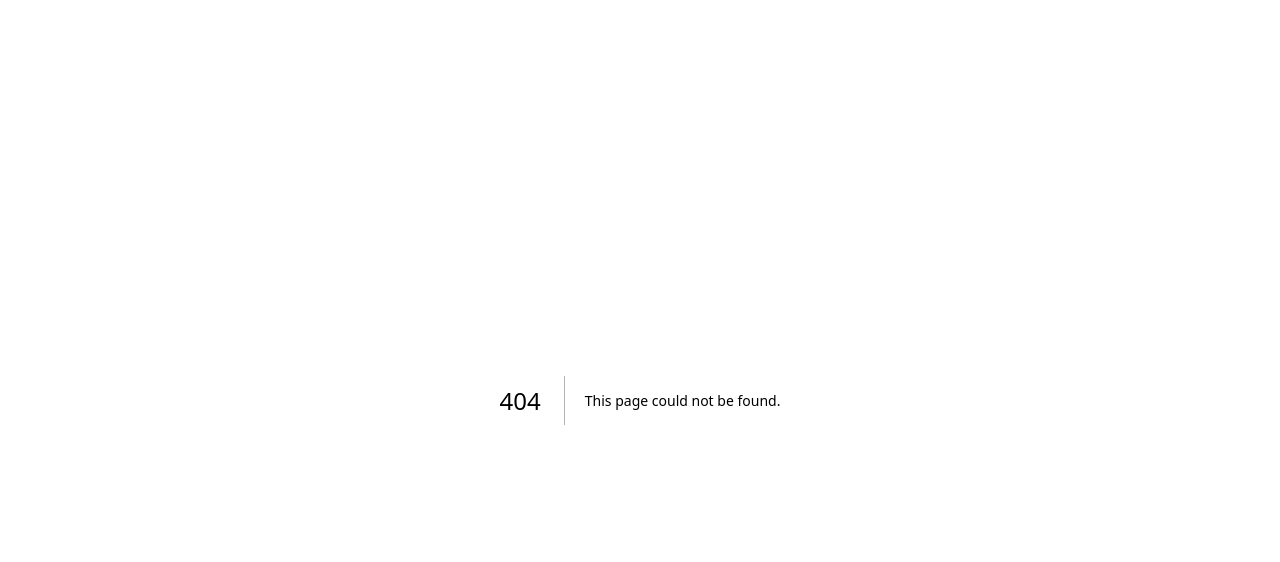
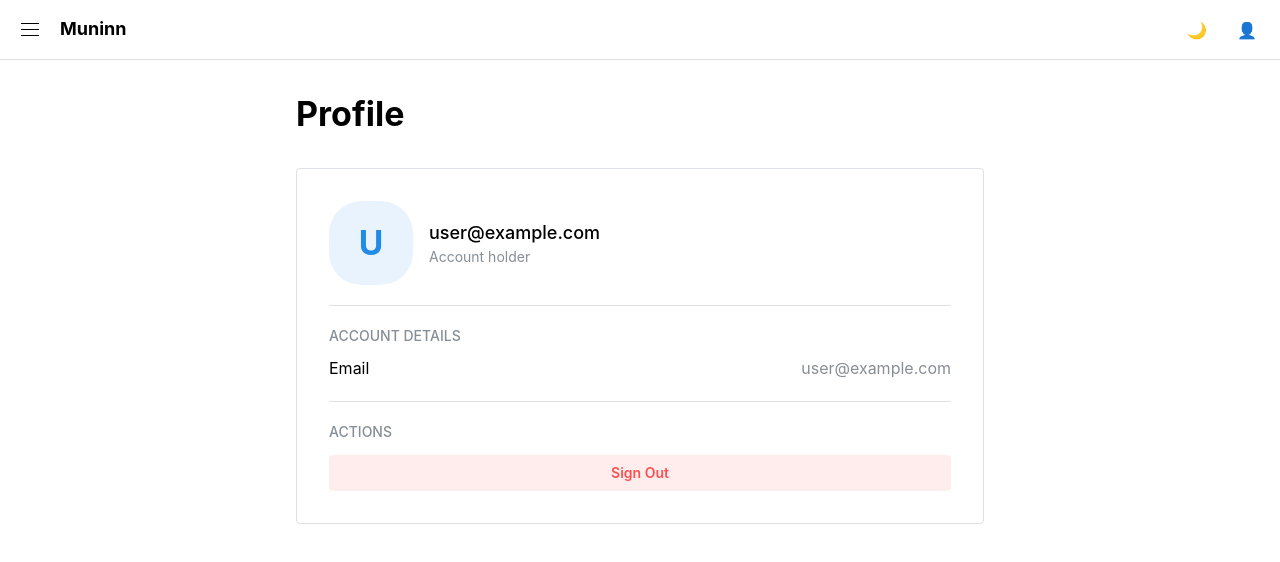
Before and after one commit to Coze327/muninn, a Next.js app: page /profile in a window 1280 px wide. Before the commit this address had no page. Shown: the top 562 px of the page. Built offline with nearby package versions, Linux system fonts and the light colour scheme; no server answers; sample sign-in values are in the browser's storage.

Commit message:
added navbar

```diff
--- a/src/app/layout.tsx
+++ b/src/app/layout.tsx
@@ -1,6 +1,7 @@
 import type { Metadata } from "next";
 import { ColorSchemeScript, MantineProvider } from "@mantine/core";
 import { Notifications } from "@mantine/notifications";
+import { Providers } from "@/components/providers/Providers";
 
 // Styles
 import "@mantine/core/styles.css";
@@ -23,6 +24,7 @@ export default function RootLayout({
         <ColorSchemeScript />
       </head>
       <body>
+        <Providers>
           <MantineProvider>
             <Notifications
               position="top-center"
@@ -36,6 +38,7 @@ export default function RootLayout({
             />
             {children}
           </MantineProvider>
+        </Providers>
       </body>
     </html>
   );
--- /dev/null
+++ b/src/app/profile/page.tsx
@@ -0,0 +1,105 @@
+'use client';
+
+import { useSession, signOut } from 'next-auth/react';
+import { useRouter } from 'next/navigation';
+import {
+  Container,
+  Title,
+  Text,
+  Card,
+  Stack,
+  Button,
+  Group,
+  Loader,
+  Center,
+  Avatar,
+  Divider,
+} from '@mantine/core';
+import { AppShellLayout } from '@/components/layout/AppShellLayout';
+
+export default function ProfilePage() {
+  const { data: session, status } = useSession();
+  const router = useRouter();
+
+  const handleSignOut = async () => {
+    await signOut({ redirect: false });
+    router.push('/login');
+  };
+
+  if (status === 'loading') {
+    return (
+      <AppShellLayout sidebarTitle="Profile">
+        <Center h="calc(100vh - 60px)">
+          <Loader size="lg" />
+        </Center>
+      </AppShellLayout>
+    );
+  }
+
+  if (!session?.user) {
+    router.push('/login');
+    return null;
+  }
+
+  const userEmail = session.user.email || 'Unknown';
+  const userInitial = userEmail.charAt(0).toUpperCase();
+
+  return (
+    <AppShellLayout sidebarTitle="Profile" sidebarSubtitle="Manage your account">
+      <Container size="sm" py="xl">
+        <Title order={1} mb="xl">
+          Profile
+        </Title>
+
+        <Card withBorder p="xl">
+          <Stack gap="lg">
+            {/* Avatar and basic info */}
+            <Group>
+              <Avatar size="xl" radius="xl" color="blue">
+                {userInitial}
+              </Avatar>
+              <div>
+                <Text size="lg" fw={500}>
+                  {userEmail}
+                </Text>
+                <Text size="sm" c="dimmed">
+                  Account holder
+                </Text>
+              </div>
+            </Group>
+
+            <Divider />
+
+            {/* Account details */}
+            <Stack gap="xs">
+              <Text size="sm" fw={500} c="dimmed" tt="uppercase">
+                Account Details
+              </Text>
+              <Group justify="space-between">
+                <Text>Email</Text>
+                <Text c="dimmed">{userEmail}</Text>
+              </Group>
+            </Stack>
+
+            <Divider />
+
+            {/* Actions */}
+            <Stack gap="sm">
+              <Text size="sm" fw={500} c="dimmed" tt="uppercase">
+                Actions
+              </Text>
+              <Button
+                variant="light"
+                color="red"
+                onClick={handleSignOut}
+                fullWidth
+              >
+                Sign Out
+              </Button>
+            </Stack>
+          </Stack>
+        </Card>
+      </Container>
+    </AppShellLayout>
+  );
+}
--- /dev/null
+++ b/src/components/layout/AppShellLayout.tsx
@@ -0,0 +1,181 @@
+'use client';
+
+import { ReactNode, useState, useEffect } from 'react';
+import { useRouter, usePathname } from 'next/navigation';
+import {
+  AppShell,
+  Burger,
+  Group,
+  Text,
+  ActionIcon,
+  NavLink,
+  Stack,
+  useMantineColorScheme,
+} from '@mantine/core';
+import { useDisclosure } from '@mantine/hooks';
+
+type NavItem = {
+  label: string;
+  icon: string;
+  href?: string;
+  onClick?: () => void;
+};
+
+type AppShellLayoutProps = {
+  children: ReactNode;
+  /** Title shown in sidebar header */
+  sidebarTitle?: string;
+  /** Subtitle shown below sidebar title */
+  sidebarSubtitle?: string;
+  /** Custom navigation items (defaults provided if not specified) */
+  navItems?: NavItem[];
+  /** Extra content to show in the header center */
+  headerCenter?: ReactNode;
+  /** Extra content to show in the header right (before theme toggle) */
+  headerRight?: ReactNode;
+};
+
+export function AppShellLayout({
+  children,
+  sidebarTitle,
+  sidebarSubtitle,
+  navItems,
+  headerCenter,
+  headerRight,
+}: AppShellLayoutProps) {
+  const router = useRouter();
+  const pathname = usePathname();
+  const [navOpened, { toggle: toggleNav, close: closeNav }] = useDisclosure(false);
+  const { colorScheme, toggleColorScheme } = useMantineColorScheme();
+  const [mounted, setMounted] = useState(false);
+
+  // Avoid hydration mismatch by only rendering color scheme icon after mount
+  useEffect(() => {
+    setMounted(true);
+  }, []);
+
+  // Default navigation items
+  const defaultNavItems: NavItem[] = [
+    {
+      label: 'All Campaigns',
+      icon: '📋',
+      href: '/campaigns',
+    },
+    {
+      label: 'Profile',
+      icon: '👤',
+      href: '/profile',
+    },
+    {
+      label: 'Settings',
+      icon: '⚙️',
+      onClick: () => closeNav(),
+    },
+    {
+      label: 'Help',
+      icon: '❓',
+      onClick: () => closeNav(),
+    },
+  ];
+
+  const navigationItems = navItems || defaultNavItems;
+
+  const handleNavClick = (item: NavItem) => {
+    closeNav();
+    if (item.href) {
+      router.push(item.href);
+    } else if (item.onClick) {
+      item.onClick();
+    }
+  };
+
+  return (
+    <AppShell
+      header={{ height: 60 }}
+      navbar={{
+        width: 250,
+        breakpoint: 'sm',
+        collapsed: { desktop: !navOpened, mobile: !navOpened },
+      }}
+      padding={0}
+    >
+      {/* Header */}
+      <AppShell.Header>
+        <Group h="100%" px="md" justify="space-between">
+          <Group>
+            <Burger opened={navOpened} onClick={toggleNav} size="sm" />
+            <Text
+              fw={700}
+              size="lg"
+              style={{ cursor: 'pointer' }}
+              onClick={() => router.push('/campaigns')}
+            >
+              Muninn
+            </Text>
+          </Group>
+
+          {headerCenter && (
+            <Group style={{ flex: 1 }} justify="center">
+              {headerCenter}
+            </Group>
+          )}
+
+          <Group gap="md">
+            {headerRight}
+            <ActionIcon
+              variant="subtle"
+              onClick={() => toggleColorScheme()}
+              size="lg"
+              title="Toggle color scheme"
+            >
+              {mounted ? (colorScheme === 'dark' ? '☀️' : '🌙') : '🌙'}
+            </ActionIcon>
+            <ActionIcon
+              variant="subtle"
+              onClick={() => router.push('/profile')}
+              size="lg"
+              title="Profile"
+            >
+              👤
+            </ActionIcon>
+          </Group>
+        </Group>
+      </AppShell.Header>
+
+      {/* Navigation Sidebar */}
+      <AppShell.Navbar p="md">
+        {(sidebarTitle || sidebarSubtitle) && (
+          <Stack gap="xs" mb="xl">
+            {sidebarTitle && (
+              <Text size="lg" fw={500}>
+                {sidebarTitle}
+              </Text>
+            )}
+            {sidebarSubtitle && (
+              <Text size="sm" c="dimmed">
+                {sidebarSubtitle}
+              </Text>
+            )}
+          </Stack>
+        )}
+
+        <Stack gap={0}>
+          {navigationItems.map((item, index) => (
+            <NavLink
+              key={index}
+              label={item.label}
+              leftSection={<Text>{item.icon}</Text>}
+              active={item.href === pathname}
+              onClick={() => handleNavClick(item)}
+            />
+          ))}
+        </Stack>
+      </AppShell.Navbar>
+
+      {/* Main Content */}
+      <AppShell.Main>
+        {children}
+      </AppShell.Main>
+    </AppShell>
+  );
+}
--- /dev/null
+++ b/src/components/providers/Providers.tsx
@@ -0,0 +1,12 @@
+'use client';
+
+import { SessionProvider } from 'next-auth/react';
+import { ReactNode } from 'react';
+
+type ProvidersProps = {
+  children: ReactNode;
+};
+
+export function Providers({ children }: ProvidersProps) {
+  return <SessionProvider>{children}</SessionProvider>;
+}
```
Also changed, not shown: src/app/campaigns/[id]/page.tsx (+71 -21 lines), src/app/campaigns/page.tsx (+12 -3 lines). Lines whose indentation alone changed are shown as unchanged.
